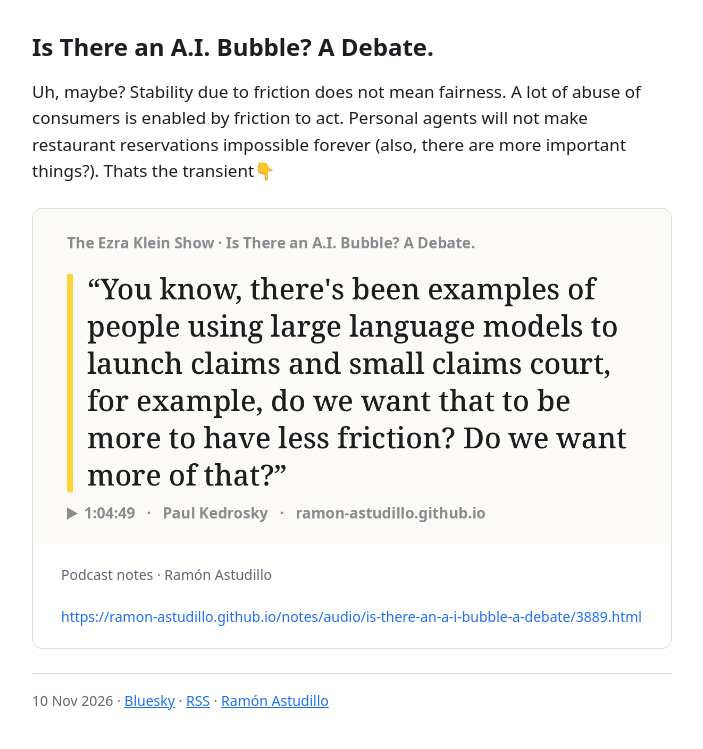
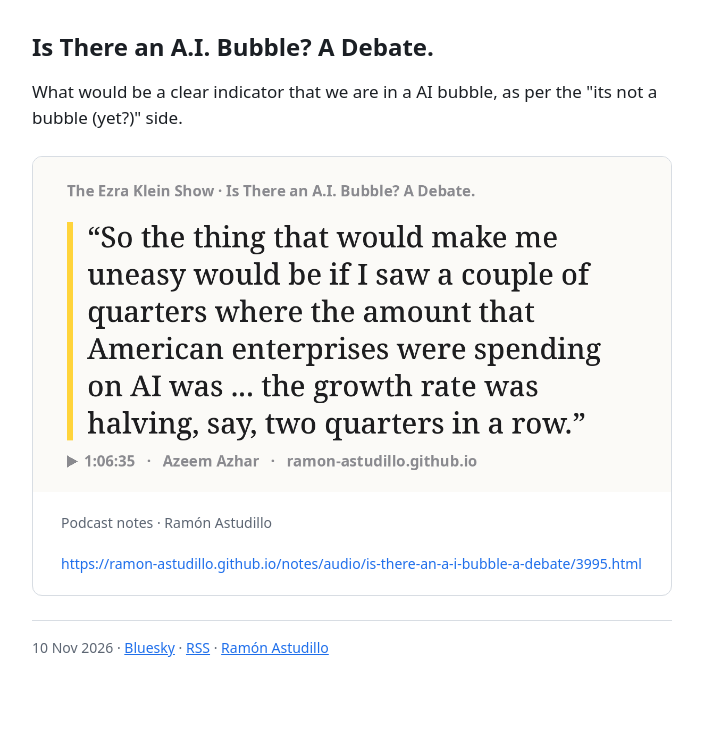
Before and after one commit to ramon-astudillo/ramon-astudillo.github.io, a Jekyll site: the page built from notes/2026-11-10-is-there-an-a-i-bubble-a-debate.html, in a window 1280 px wide. Shown: the top 749 px of the page, without its empty margins (288-991 px from the left). Built offline with Jekyll 4.4.1, drawn with Linux system fonts in a browser that asks for light colours.

Commit message:
notes: add Is There an A.I. Bubble? A Debate.

```diff
--- a/notes/2026-11-10-is-there-an-a-i-bubble-a-debate.html
+++ b/notes/2026-11-10-is-there-an-a-i-bubble-a-debate.html
@@ -1,13 +1,11 @@
 ---
 layout: note
 title: Is There an A.I. Bubble? A Debate.
-comment: Uh, maybe? Stability due to friction does not mean fairness. A lot of abuse
-  of consumers is enabled by friction to act. Personal agents will not make restaurant
-  reservations impossible forever (also, there are more important things?). Thats
-  the transient👇
-link: https://ramon-astudillo.github.io/notes/audio/is-there-an-a-i-bubble-a-debate/3889.html
-image: https://ramon-astudillo.github.io/notes/audio/is-there-an-a-i-bubble-a-debate/3889.png
+comment: What would be a clear indicator that we are in a AI bubble, as per the "its
+  not a bubble (yet?)" side.
+link: https://ramon-astudillo.github.io/notes/audio/is-there-an-a-i-bubble-a-debate/3995.html
+image: https://ramon-astudillo.github.io/notes/audio/is-there-an-a-i-bubble-a-debate/3995.png
 site_name: Podcast notes · Ramón Astudillo
-date: '2026-11-10T13:40:56+00:00'
-bsky: https://bsky.app/profile/ramon-astudillo.bsky.social/post/3mzxkxabm5h2p
+date: '2026-11-10T17:54:22+00:00'
+bsky: https://bsky.app/profile/ramon-astudillo.bsky.social/post/3mzxz4ggt7j26
 ---
```
